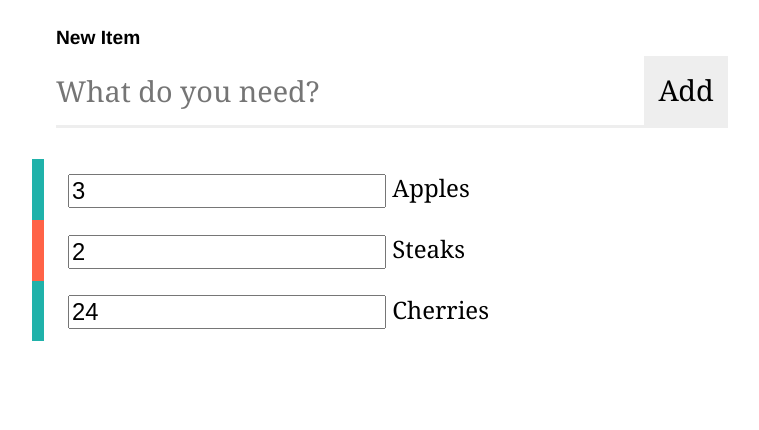
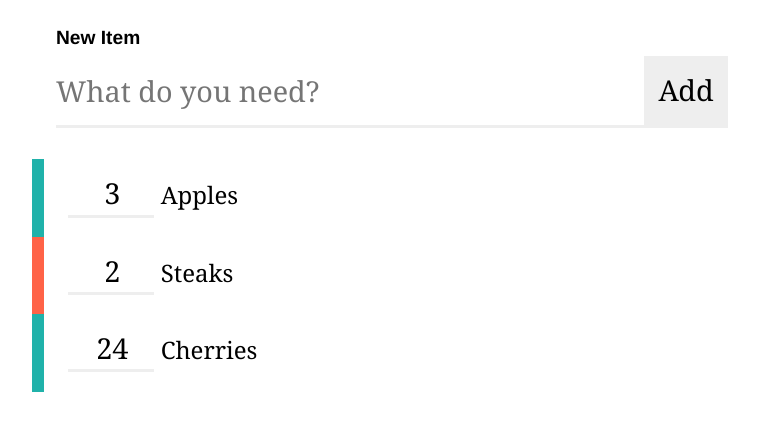
Before and after one commit to bitmakerlabs/fed33-grocery, a plain HTML site: page index.html in a window 1280 px wide. Shown: the part 100-530 px from the top of the page, without its empty margins (248-1007 px from the left). Drawn offline with Linux system fonts and the light colour scheme.

Commit message:
Cleaned up, some styling, comments. Final.

```diff
--- a/css/main.css
+++ b/css/main.css
@@ -41,6 +41,18 @@ h1 {
 }
 .form-component.btn {
     background-color: #eee;
+}
+.form-component.nmbr {
+  padding: 0 0 0 0.6em;
+  text-align: center;
+  width: 3em;
+  height: auto;
+  line-height: 1.5;
+  margin-top: 0;
+}
+input[type=number]::-webkit-inner-spin-button,
+input[type=number]::-webkit-outer-spin-button {
+  margin: 0;
 }
 
 .filters {
--- a/js/main.js
+++ b/js/main.js
@@ -1,16 +1,7 @@
-// Store the location of the list
+// Store the location of the items we wish to interact with (<ol> and <form>)
 var elShoppingList = document.getElementById('shoppingList');
+var elNewItemForm = document.getElementById('newItem');
 
-// Add some list-items to the list (append each one using +=)
-// function printItem(qty, item) {
-//   elShoppingList.innerHTML += `<li>${qty} ${item}</li>`;
-// }
-
-// printItem(3, "Apples");
-// printItem(2, "Steaks");
-// printItem(3, "Carrots");
-// printItem(10, "Cherries");
-// printItem(2, "Boxes of Pasta");
 
 
 // 1. Create an Array that will hold our shopping list
@@ -22,7 +13,6 @@ var myList = [
 
 
 // 2. Write a function called "addToList" that will add new items to our array
-
 function addToList(qtyIn, nameIn, deptIn) {
   // Add something to the array dynamically
   myList.push( { qty: qtyIn, name: nameIn, dept: deptIn } );
@@ -31,8 +21,8 @@ function addToList(qtyIn, nameIn, deptIn) {
 }
 
 
-
-document.getElementById('newItem').addEventListener('submit', function (e) {
+// 4. When someone submits the form, grab the input and add the new item to the array
+elNewItemForm.addEventListener('submit', function (e) {
   // Prevent our application from ACTUALLY submitting (which is to send data elsewhere)
   e.preventDefault();
 
@@ -42,28 +32,26 @@ document.getElementById('newItem').addEventListener('submit', function (e) {
   // 4. Add a new item to myList (use the function we created!)
   addToList(1, theNewItem, '');
 
+  // Reset the form
+  elNewItemForm.reset();
+
 });
 
 
 // 3. Write a function that prints the entire array
 function printTheList() {
+
+  // MAP each item in the "myList" Array to one <li>, so we have an array of list item stored as strings
   var htmlList = myList.map( item => `
     <li class="${item.dept}">
-      <input type="number" value="${item.qty}">
+      <input type="number" class="form-component nmbr" value="${item.qty}">
       <span>${item.name}</span>
     </li>` )
+
+  // JOIN the temporary array of strings together as one long string of HTML, add to the document
   elShoppingList.innerHTML = htmlList.join('');
 }
 
 
-// Print the list for the very first time
+// Print the list for the very first time to start the application
 printTheList();
-
-// Rocco will:
-//    - Write a quick form
-//    - Add some styling
-// As a group:
-//    - Talk about events
-//    - Use that knowledge to get info from the user
-//    - Add the new item to our myList
-//    - Print out the list
```
